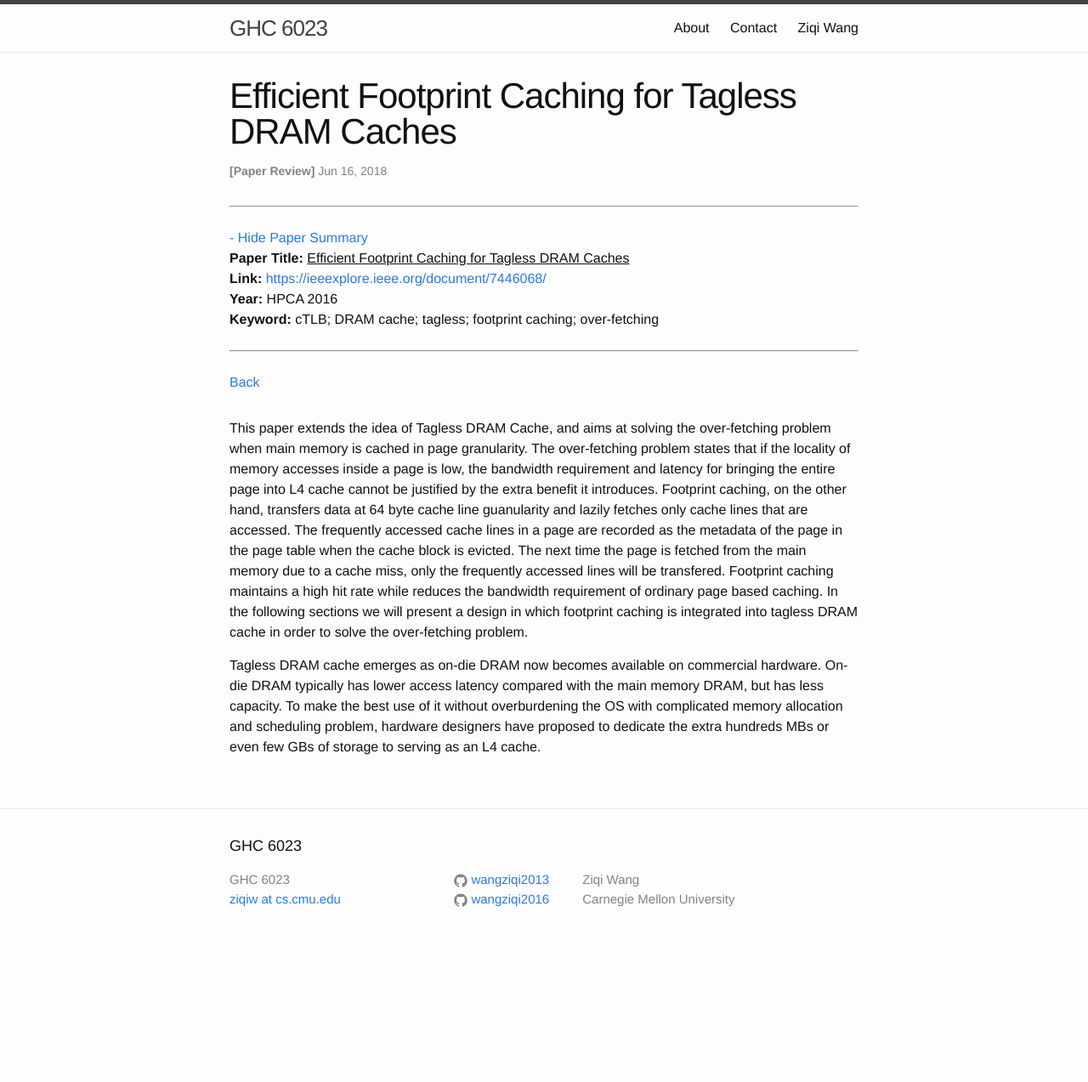
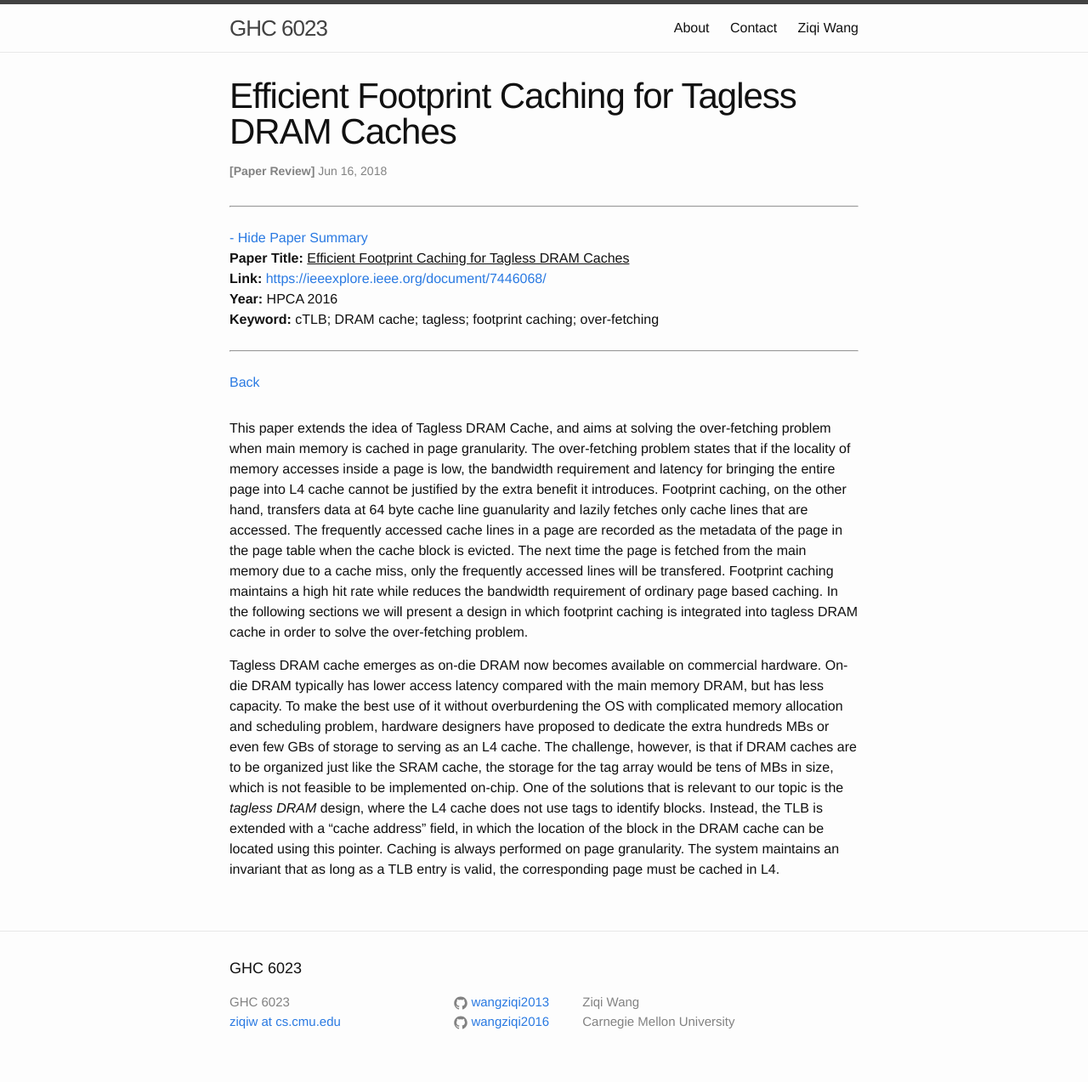
Before and after one commit to wangziqi2013/wangziqi2013.github.io, a Jekyll site: the page built from _posts/2018-06-16-Footprint-Caching.markdown, in a window 1280 px wide. Shown: the whole page at 85% size. Built offline with Jekyll 4.4.1, drawn with Linux system fonts in a browser that asks for light colours; before the commit the page ends 1129 px from its top, so only the background shows below that.

Commit message:
Working on tagless design

```diff
--- a/_posts/2018-06-16-Footprint-Caching.markdown
+++ b/_posts/2018-06-16-Footprint-Caching.markdown
@@ -29,3 +29,9 @@ Tagless DRAM cache emerges as on-die DRAM now becomes available on commercial ha
 typically has lower access latency compared with the main memory DRAM, but has less capacity. To make the
 best use of it without overburdening the OS with complicated memory allocation and scheduling problem, hardware
 designers have proposed to dedicate the extra hundreds MBs or even few GBs of storage to serving as an L4 cache.
+The challenge, however, is that if DRAM caches are to be organized just like the SRAM cache, the storage
+for the tag array would be tens of MBs in size, which is not feasible to be implemented on-chip. One of the solutions
+that is relevant to our topic is the *tagless DRAM* design, where the L4 cache does not use tags to identify blocks.
+Instead, the TLB is extended with a "cache address" field, in which the location of the block in the DRAM cache
+can be located using this pointer. Caching is always performed on page granularity. The system maintains an
+invariant that as long as a TLB entry is valid, the corresponding page must be cached in L4.
```
